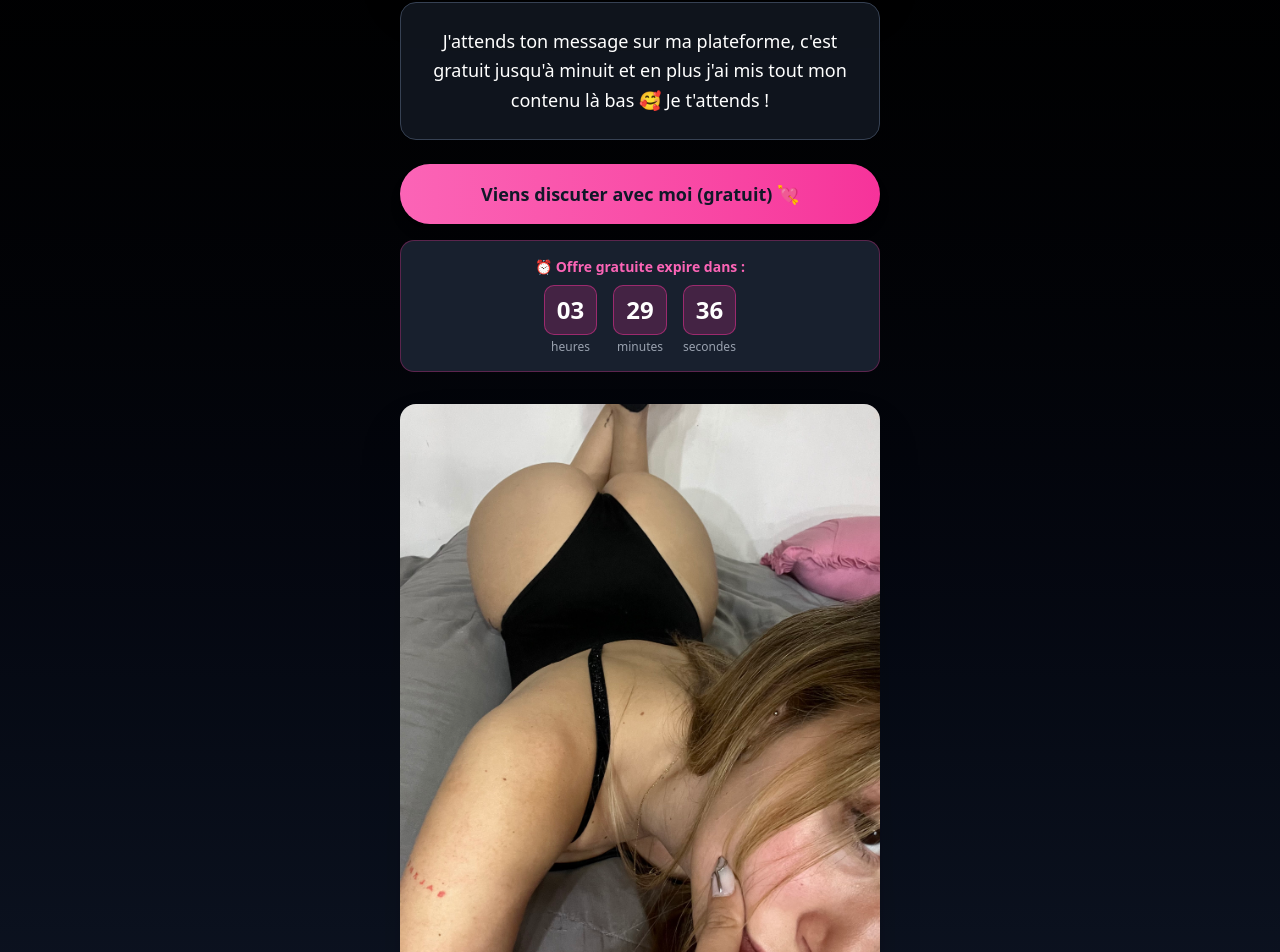
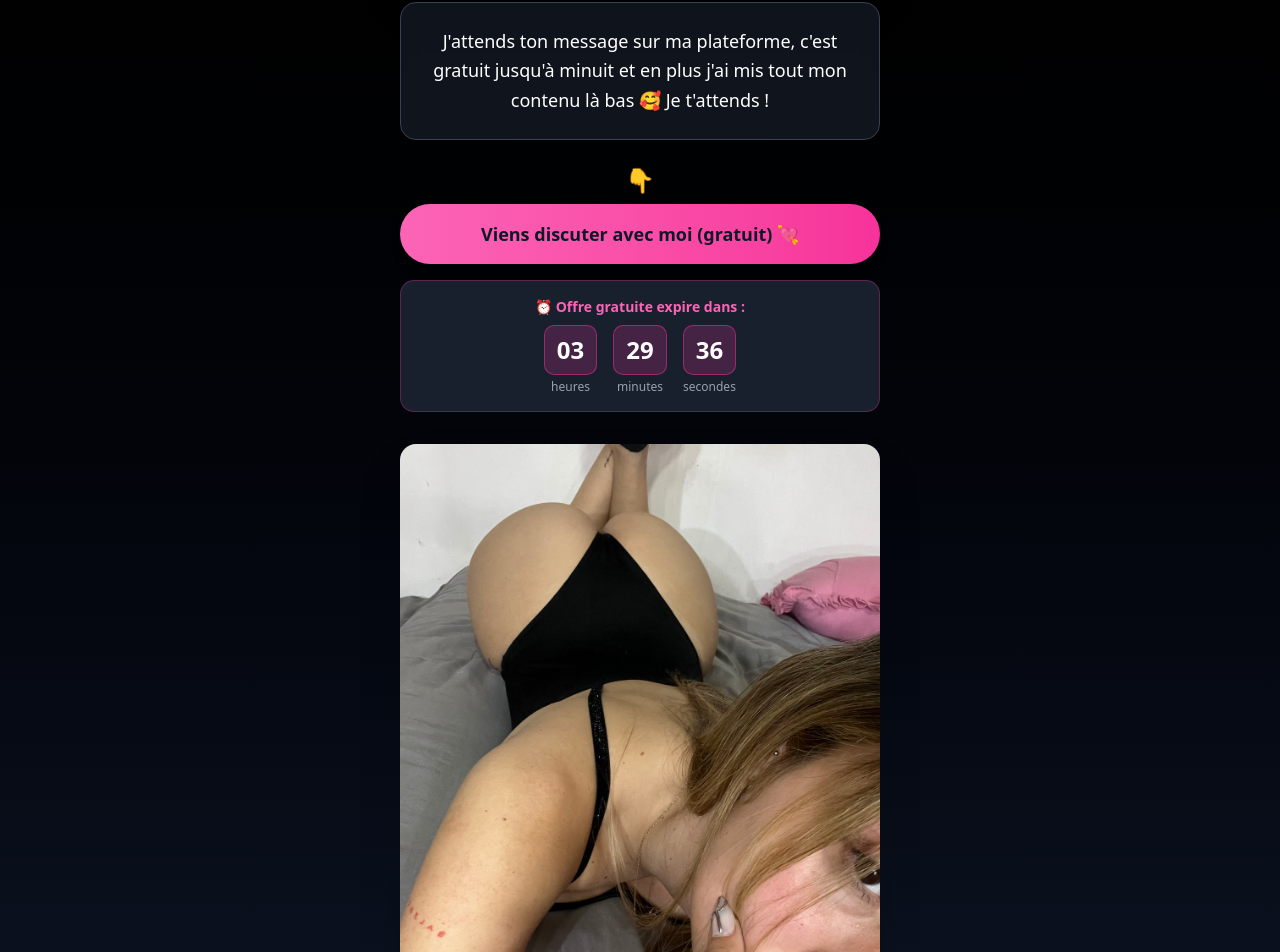
Before and after one commit to DRF-Organization/landing-best-creators, a Next.js app: page / in a window 1280 px wide. Shown: the part 2054-3006 px from the top of the page. Built offline with nearby package versions, Linux system fonts and the light colour scheme; no server answers.

Commit message:
feat: Add animation on button

```diff
--- a/app/globals.css
+++ b/app/globals.css
@@ -120,3 +120,58 @@
     @apply bg-background text-foreground;
   }
 }
+
+/* Custom animations for CTA button */
+@keyframes wiggle {
+  0%, 100% {
+    transform: translateX(0) rotate(0deg);
+  }
+  10% {
+    transform: translateX(-10px) rotate(-2deg);
+  }
+  20% {
+    transform: translateX(10px) rotate(2deg);
+  }
+  30% {
+    transform: translateX(-10px) rotate(-2deg);
+  }
+  40% {
+    transform: translateX(10px) rotate(2deg);
+  }
+  50% {
+    transform: translateX(0) rotate(0deg);
+  }
+}
+
+@keyframes pulse-glow {
+  0%, 100% {
+    box-shadow: 0 0 20px rgba(244, 114, 182, 0.5), 0 0 40px rgba(244, 114, 182, 0.3);
+  }
+  50% {
+    box-shadow: 0 0 30px rgba(244, 114, 182, 0.8), 0 0 60px rgba(244, 114, 182, 0.5);
+  }
+}
+
+@keyframes bounce-subtle {
+  0%, 100% {
+    transform: translateY(0);
+  }
+  50% {
+    transform: translateY(-5px);
+  }
+}
+
+.animate-wiggle {
+  animation: wiggle 0.6s ease-in-out !important;
+  animation-fill-mode: forwards;
+  will-change: transform;
+  transform-origin: center center;
+}
+
+.animate-pulse-glow {
+  animation: pulse-glow 2s ease-in-out infinite;
+}
+
+.animate-bounce-subtle {
+  animation: bounce-subtle 2s ease-in-out infinite;
+}
--- a/app/page.tsx
+++ b/app/page.tsx
@@ -17,6 +17,7 @@ export default function Home() {
   const [api, setApi] = useState<CarouselApi>();
   const [current, setCurrent] = useState(0);
   const [city, setCity] = useState("Tangier");
+  const [isWiggling, setIsWiggling] = useState(false);
   const [timeLeft, setTimeLeft] = useState({
     hours: 0,
     minutes: 0,
@@ -58,6 +59,26 @@ export default function Home() {
       setCurrent(api.selectedScrollSnap());
     });
   }, [api]);
+
+  // Wiggle animation for CTA button
+  useEffect(() => {
+    // Trigger first wiggle after 2 seconds
+    const initialTimeout = setTimeout(() => {
+      setIsWiggling(true);
+      setTimeout(() => setIsWiggling(false), 650);
+    }, 2000);
+
+    // Then wiggle every 5 seconds
+    const wiggleInterval = setInterval(() => {
+      setIsWiggling(true);
+      setTimeout(() => setIsWiggling(false), 650);
+    }, 5000);
+
+    return () => {
+      clearTimeout(initialTimeout);
+      clearInterval(wiggleInterval);
+    };
+  }, []);
 
   // Countdown timer to midnight
   useEffect(() => {
@@ -163,17 +184,40 @@ export default function Home() {
           </p>
         </div>
 
-        {/* CTA Button */}
+        {/* CTA Button with animation */}
+        <div className="relative mb-4">
+          {/* Indicator arrow */}
+          <div className="flex justify-center mb-2 animate-bounce-subtle">
+            <span className="text-2xl">👇</span>
+          </div>
+
           <a
             href="https://onlyfans.com/itsscamille/c66"
             target="_blank"
             rel="noopener noreferrer"
-          className="block w-full bg-gradient-to-r from-pink-400 to-pink-500 hover:from-pink-500 hover:to-pink-600 text-gray-900 font-bold text-lg py-4 px-6 rounded-full text-center transition-all transform hover:scale-105 shadow-lg hover:shadow-pink-500/50 mb-4"
+            className={`block w-full bg-gradient-to-r from-pink-400 to-pink-500 hover:from-pink-500 hover:to-pink-600 text-gray-900 font-bold text-lg py-4 px-6 rounded-full text-center transition-colors shadow-lg hover:shadow-pink-500/50 cta-button ${
+              isWiggling ? "animate-wiggle" : ""
+            }`}
+            style={{
+              transform: isWiggling ? undefined : "scale(1)",
+              transition: isWiggling ? "none" : "transform 0.2s",
+            }}
+            onMouseEnter={(e) => {
+              if (!isWiggling) {
+                e.currentTarget.style.transform = "scale(1.05)";
+              }
+            }}
+            onMouseLeave={(e) => {
+              if (!isWiggling) {
+                e.currentTarget.style.transform = "scale(1)";
+              }
+            }}
           >
             <span className="flex items-center justify-center gap-2 whitespace-nowrap">
               Viens discuter avec moi (gratuit) 💘
             </span>
           </a>
+        </div>
 
         {/* Countdown Timer */}
         <div className="bg-gray-800/80 backdrop-blur-sm rounded-xl p-4 mb-8 border border-pink-500/30">
```
Lines whose indentation alone changed are shown as unchanged.
